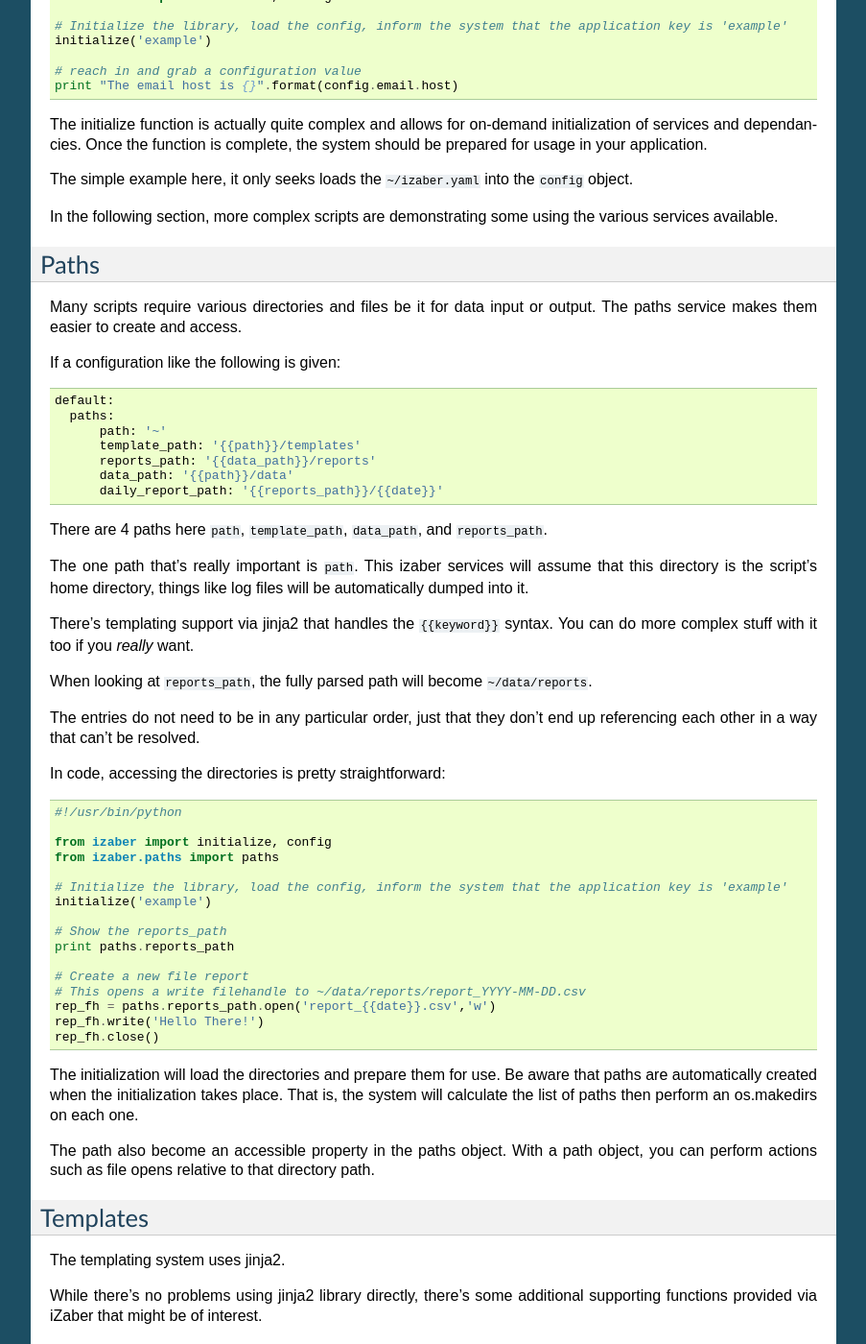
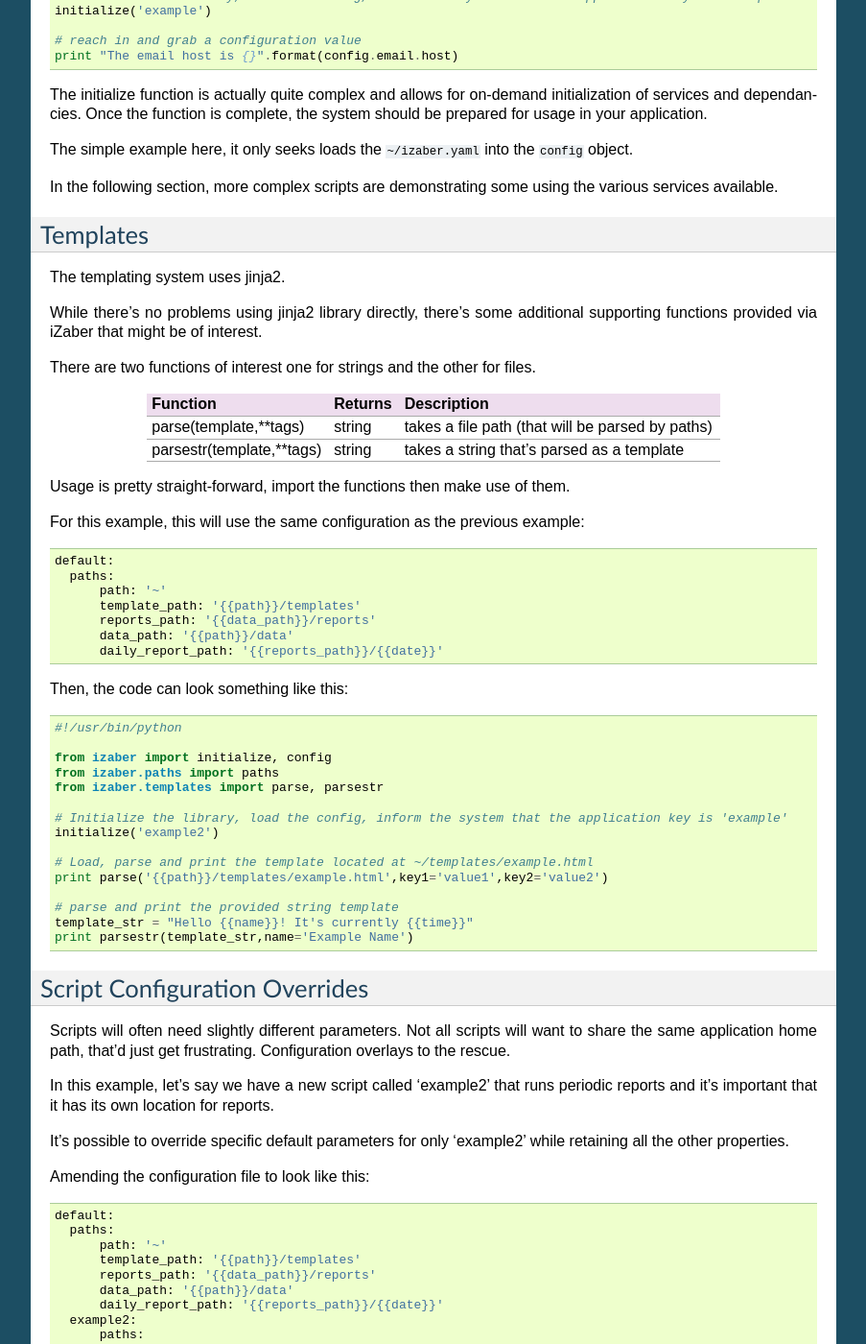
Before and after one commit to zabertech/python-izaber, a Sphinx documentation site: the page built from docs/tutorial.rst, in a window 1280 px wide and 1400 px high, scrolled down 1074 px. Shown: the whole window at 96% size, without its empty margins (198-1101 px from the left). Built offline with Sphinx 7.4.7, drawn with Linux system fonts in a browser that asks for light colours; some of the changed text lies outside the part shown.

Commit message:
small fixes to documentation

```diff
--- a/docs/tutorial.rst
+++ b/docs/tutorial.rst
@@ -32,14 +32,12 @@
 The contents typically looks something similar to this::
 
   default:
-    log:
+    logging:
         level: 10
     email:
         host: mail.example.com
         from: automatedsender@example.com
         to: recipient@example.com
-    paths:
-        path: ~
 
 This configuration file will allow any iZaber based script to discover all the requisite options for things such as template and data files, connection parameters, and other options at a user-specific level. It also has the benefit of allowing sensitive data to be easily stored outside of the source directory preventing accidental commits of things such as passwords.
 
@@ -61,54 +59,6 @@
 The simple example here, it only seeks loads the ``~/izaber.yaml`` into the ``config`` object.
 
 In the following section, more complex scripts are demonstrating some using the various services available.
-
-Paths
------
-
-Many scripts require various directories and files be it for data input or output. The paths service makes them easier to create and access.
-
-If a configuration like the following is given::
-
-  default:
-    paths:
-        path: '~'
-        template_path: '{{path}}/templates'
-        reports_path: '{{data_path}}/reports'
-        data_path: '{{path}}/data'
-        daily_report_path: '{{reports_path}}/{{date}}'
-
-There are 4 paths here ``path``, ``template_path``, ``data_path``, and ``reports_path``.
-
-The one path that's really important is ``path``. This izaber services will assume that this directory is the script's home directory, things like log files will be automatically dumped into it.
-
-There's templating support via jinja2 that handles the ``{{keyword}}`` syntax. You can do more complex stuff with it too if you *really* want.
-
-When looking at ``reports_path``, the fully parsed path will become ``~/data/reports``.
-
-The entries do not need to be in any particular order, just that they don't end up referencing each other in a way that can't be resolved.
-
-In code, accessing the directories is pretty straightforward::
-
-  #!/usr/bin/python
-
-  from izaber import initialize, config
-  from izaber.paths import paths
-
-  # Initialize the library, load the config, inform the system that the application key is 'example'
-  initialize('example')
-
-  # Show the reports_path
-  print paths.reports_path
-
-  # Create a new file report
-  # This opens a write filehandle to ~/data/reports/report_YYYY-MM-DD.csv
-  rep_fh = paths.reports_path.open('report_{{date}}.csv','w')
-  rep_fh.write('Hello There!')
-  rep_fh.close()
-
-The initialization will load the directories and prepare them for use. Be aware that paths are automatically created when the initialization takes place. That is, the system will calculate the list of paths then perform an os.makedirs on each one.
-
-The path also become an accessible property in the paths object. With a path object, you can perform actions such as file opens relative to that directory path.
 
 Templates
 ---------
@@ -267,15 +217,8 @@
 If we wanted to see all logging for all levels (normally the library is set to only report warnings and more urgent messages) we can amend the configuration file so::
 
   default:
-    log:
+    logging:
         level: 10
-    paths:
-        path: '~'
-        template_path: '{{path}}/templates'
-        reports_path: '{{data_path}}/reports'
-        data_path: '{{path}}/data'
-        daily_report_path: '{{reports_path}}/{{date}}'
-
 
 The numeric level values correspond so:
 
@@ -325,7 +268,7 @@
   # And log completion
   log.debug('Script ended!')
 
-Upon execution, the ``log.info('...')`` will cause the logger to append an informational message to a log file located at ``{{path}}/izaber.log``, which in this case would be ``~/izaber.log``.
+Upon execution, the ``log.info('...')`` will cause the logger to append an informational message to a log file located at ``~/izaber.log``.
 
 Just before completion, the ``log.debug('...')`` will request the logger to append a debug message to the log file.
 
@@ -340,7 +283,7 @@
 The configuration file will need information to the email server, which can be amended from the previous example like this::
 
   default:
-    log:
+    logging:
         level: 10
     paths:
         path: '~'
@@ -396,7 +339,7 @@
 The configuration file will is the same as the previous example which required the email server:
 
   default:
-    log:
+    logging:
         level: 10
     paths:
         path: '~'
@@ -436,7 +379,7 @@
 The ``mailer.template_sendstr`` takes the inline template and arguments, converts it into an email object then sends the email off. Note that the ``strip()`` is at the end of the template buffer so that there are no stray linefeeds to confuse the parser.
 
 Upon sending the email to the recipient, the system will also log the *from*, *to*, *subject* and *datetime* to the global log file.
-By default the log is located at ``{{path}}/izaber.log``.
+By default the log is located at ``~/log.log``.
 
 The email template can look like a standard email except that it will be parsed via jinja2 first.
 
@@ -457,8 +400,6 @@
         host: mail.example.com
         from: automatedsender@example.com
         to: recipient@example.com
-    paths:
-        path: ~
 
 The email too, can be left as-is in ``~/myemail.email``::
 
@@ -509,7 +450,7 @@
 
   default:
     debug: true
-    log:
+    logging:
         level: 10
     email:
         debug: true
```
